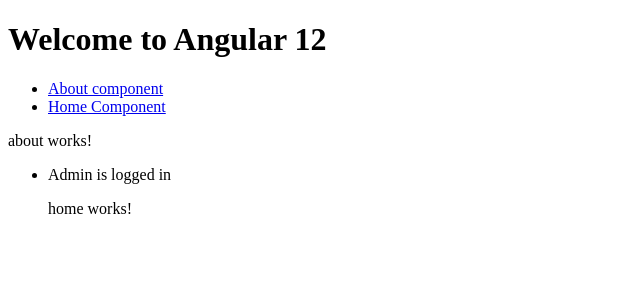
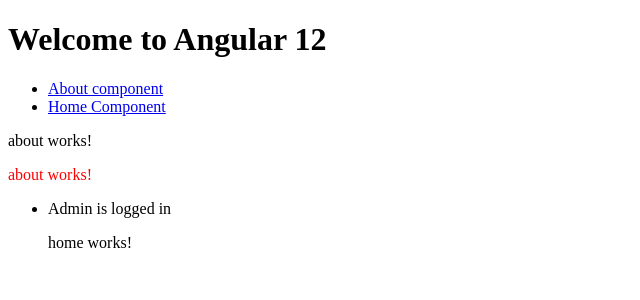
Before and after one commit to kieuvandoanit/Angular12, an Angular app: page /about in a window 1280 px wide. Shown: the top 300 px of the page, without its empty margins (0-640 px from the left). Built offline with nearby package versions, Linux system fonts and the light colour scheme.

Commit message:
Directive

```diff
--- /dev/null
+++ b/src/app/Directives/high-light.directive.ts
@@ -0,0 +1,16 @@
+import { Directive, ElementRef, Input } from '@angular/core';
+
+@Directive({
+  selector: '[appHighLight]'
+})
+export class HighLightDirective {
+
+  @Input('appHighLight') appHighLight = 'blue';
+
+  constructor(private el: ElementRef) {}
+
+   ngOnInit(): void{
+    this.el.nativeElement.style.color = this.appHighLight
+   }
+
+}
--- a/src/app/about/about.component.html
+++ b/src/app/about/about.component.html
@@ -1,4 +1,6 @@
-<p>about works!</p>
+<p appHighLight style="width: 200px">about works!</p>
+
+<p [appHighLight]="myColor">about works!</p>
 <ul [ngSwitch]="loginName">
     <li *ngSwitchCase="'user'">
         <p>User is logged in..</p>
--- a/src/app/about/about.component.ts
+++ b/src/app/about/about.component.ts
@@ -6,8 +6,8 @@
   styleUrls: ['./about.component.scss']
 })
 export class AboutComponent implements OnInit {
-  public loginName = 'admin'
-
+  public loginName = 'admin';
+  public myColor = "red";
   constructor() { }
 
   ngOnInit(): void {
--- a/src/app/app.module.ts
+++ b/src/app/app.module.ts
@@ -6,13 +6,15 @@
 import { PageNotFoundComponent } from './page-not-found/page-not-found.component';
 import { AboutComponent } from './about/about.component';
 import { HomeComponent } from './home/home.component';
+import { HighLightDirective } from './Directives/high-light.directive';
 
 @NgModule({
   declarations: [
     AppComponent,
     PageNotFoundComponent,
     AboutComponent,
-    HomeComponent
+    HomeComponent,
+    HighLightDirective
   ],
   imports: [
     BrowserModule,
```
Also changed, not shown: 1 other file (tests, documents, lock files or other folders).
